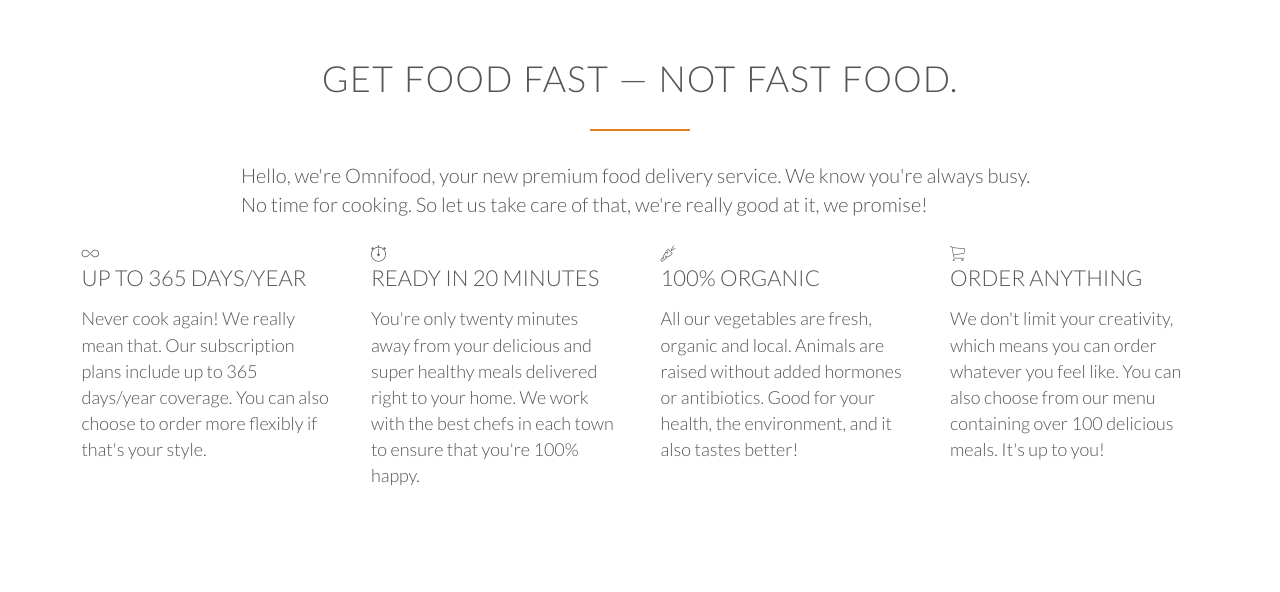
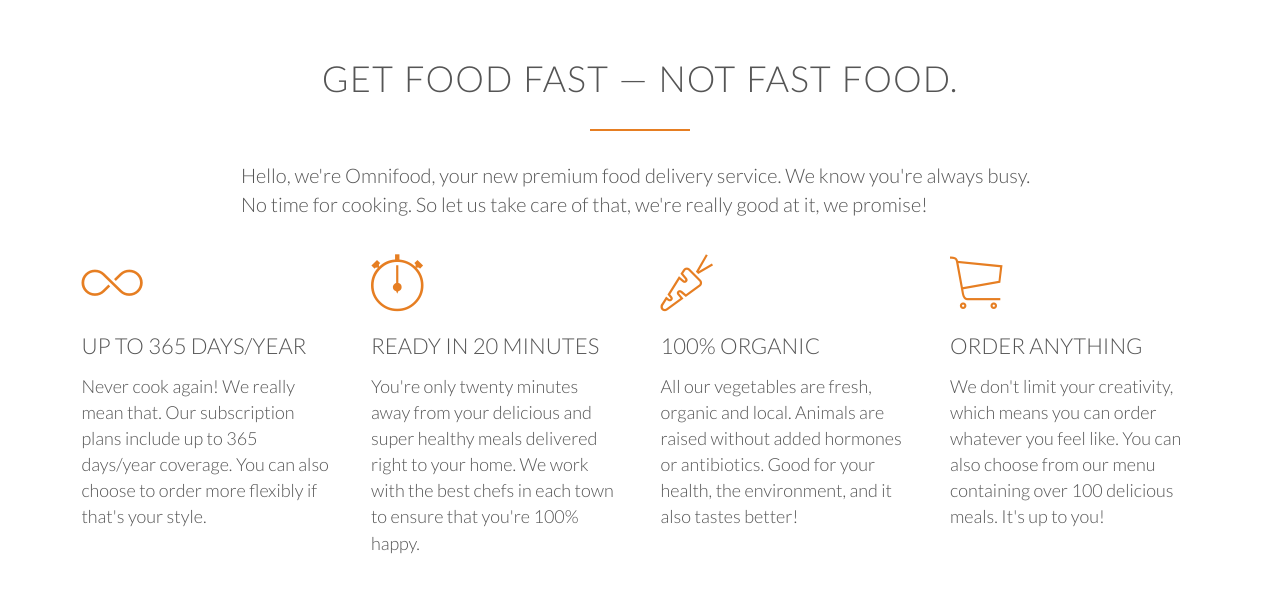
Before and after one commit to yahya09206/cuunto, a plain HTML site: page index.html in a window 1280 px wide. Shown: the part 822-1414 px from the top of the page. Drawn offline with Linux system fonts and the light colour scheme; files whose address does not match are found by name.

Commit message:
finished stling features section

```diff
--- a/resources/css/styles.css
+++ b/resources/css/styles.css
@@ -102,7 +102,10 @@ h3{
 
 /* -----Paragraphs----- */
 .icon-big{
-
+	font-size: 350%;
+	display: block;
+	color: #e67e22;
+	margin-bottom: 10px;
 }
 
 
```
